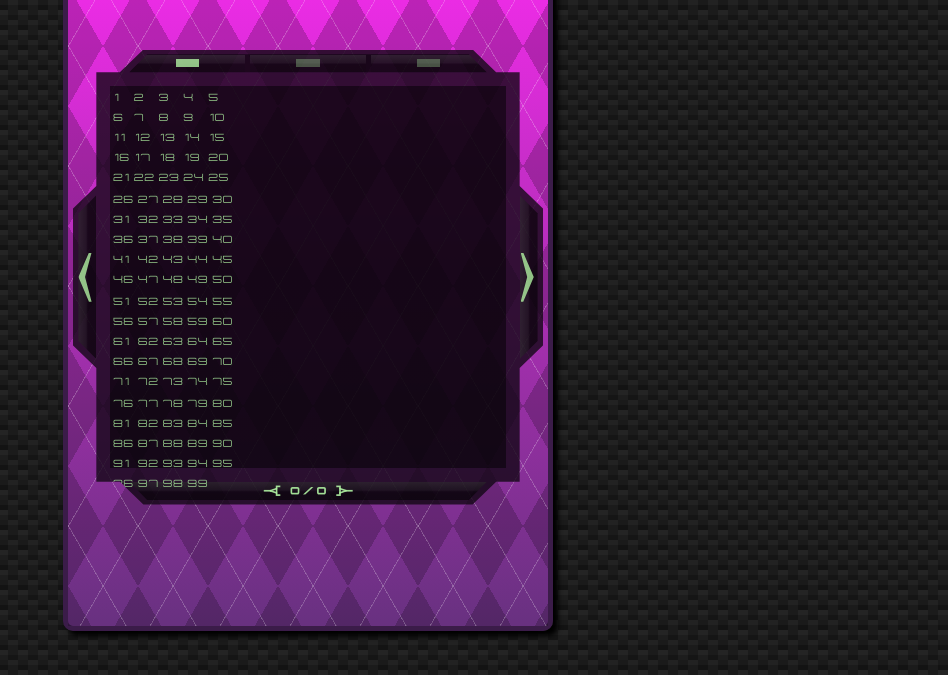
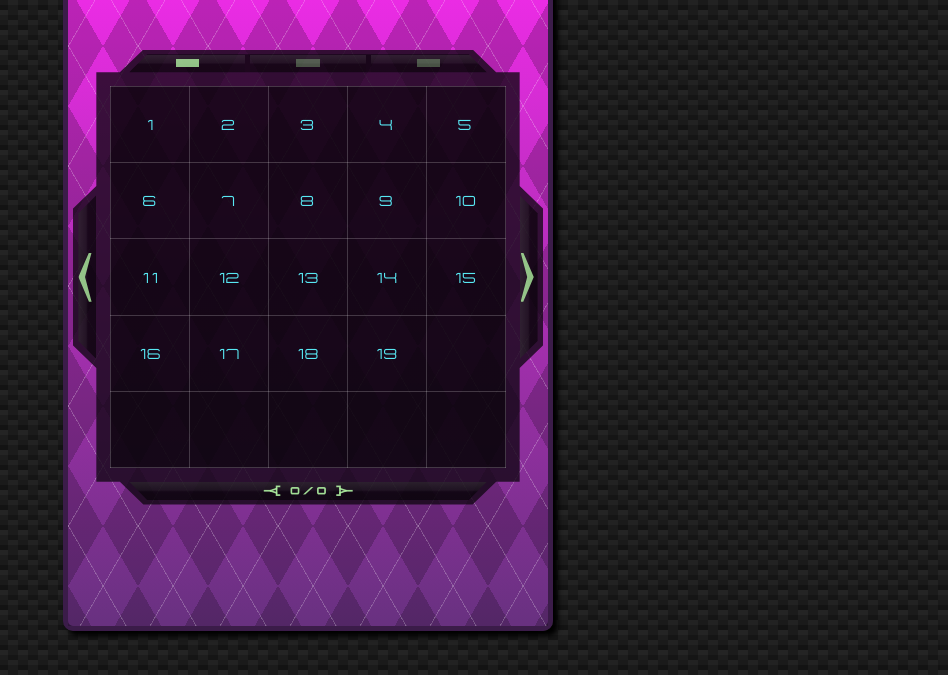
Before and after one commit to tschiboka/fruits_n_flowers_v2, a plain HTML site: page fruits_n_flowers.html in a window 1280 px wide. Shown: the part 105-780 px from the top of the page, without its empty margins (332-1280 px from the left). Drawn offline with nearby package versions, Linux system fonts and the light colour scheme.

Commit message:
table has inner div and basic styling

```diff
--- a/js/fruits_n_flowers.js
+++ b/js/fruits_n_flowers.js
@@ -68,13 +68,13 @@ function createLevelTables() {
 
 var levels = [
     {}, {}, {}, {}, {}, {}, {}, {}, {}, {},
+    /* {}, {}, {}, {}, {}, {}, {}, {}, {}, {},
      {}, {}, {}, {}, {}, {}, {}, {}, {}, {},
      {}, {}, {}, {}, {}, {}, {}, {}, {}, {},
      {}, {}, {}, {}, {}, {}, {}, {}, {}, {},
      {}, {}, {}, {}, {}, {}, {}, {}, {}, {},
      {}, {}, {}, {}, {}, {}, {}, {}, {}, {},
      {}, {}, {}, {}, {}, {}, {}, {}, {}, {},
-    {}, {}, {}, {}, {}, {}, {}, {}, {}, {},
-    {}, {}, {}, {}, {}, {}, {}, {}, {}, {},
+     {}, {}, {}, {}, {}, {}, {}, {}, {}, {},*/
     {}, {}, {}, {}, {}, {}, {}, {}, {}
 ]
--- a/style/scss/_levels.scss
+++ b/style/scss/_levels.scss
@@ -56,7 +56,22 @@ linear-gradient(
         height: 84%;
         background: rgba(0, 0, 0, 0.5);
 
-        #level-page::not(.active) {
+        .level-page {
+            height: 100%;
+            width: 100%;
+            border-collapse: collapse;
+
+            tr td {
+                width: 20%;
+                height: 20%;
+                border: 1px solid rgba(250, 250, 250, 0.2);
+                text-align: center;
+                color: $main-text-color;
+                font-size: 1.4em;
+            }
+        }
+
+        .level-page:not(.active-page) {
             display: none;
         }
     }
--- a/style/scss/_main.scss
+++ b/style/scss/_main.scss
@@ -1,4 +1,5 @@
 $bg-color: #252525;
+$main-text-color: #58e8f3;
 $primary-color1:  #683180;
 $primary-color2: #fa2bf0;
 $patt-color: #808080;
```
Also changed, not shown: style/css/fruits_n_flowers.css, 1 other file. Lines whose indentation alone changed are shown as unchanged.
